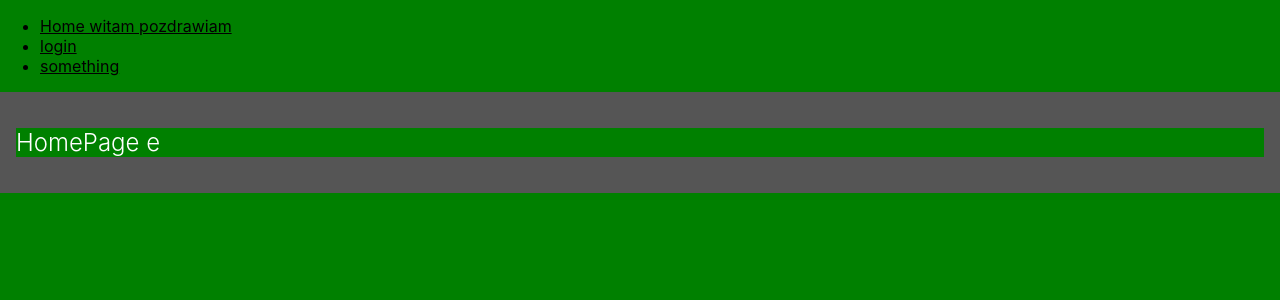
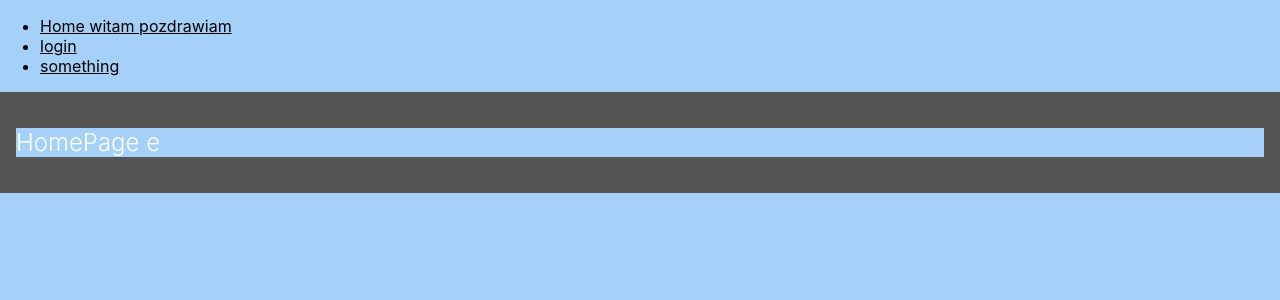
Before and after one commit to RumSoft/IV-online-shop-with-learning-materials, a React app in the folder Projekcik.Client/: page / in a window 1280 px wide. Shown: the top 300 px of the page. Built offline with nearby package versions, Linux system fonts and the light colour scheme.

Commit message:
Update App.scss (#3)
* Update App.scss

* Update App.scss

```diff
--- a/Projekcik.Client/src/App.scss
+++ b/Projekcik.Client/src/App.scss
@@ -1,4 +1,5 @@
 * {
     color: black;
-    background-color: green;
+    background-color: blue; //robie zmiany
+    background-color: rgb(165, 208, 248);
 }
```
